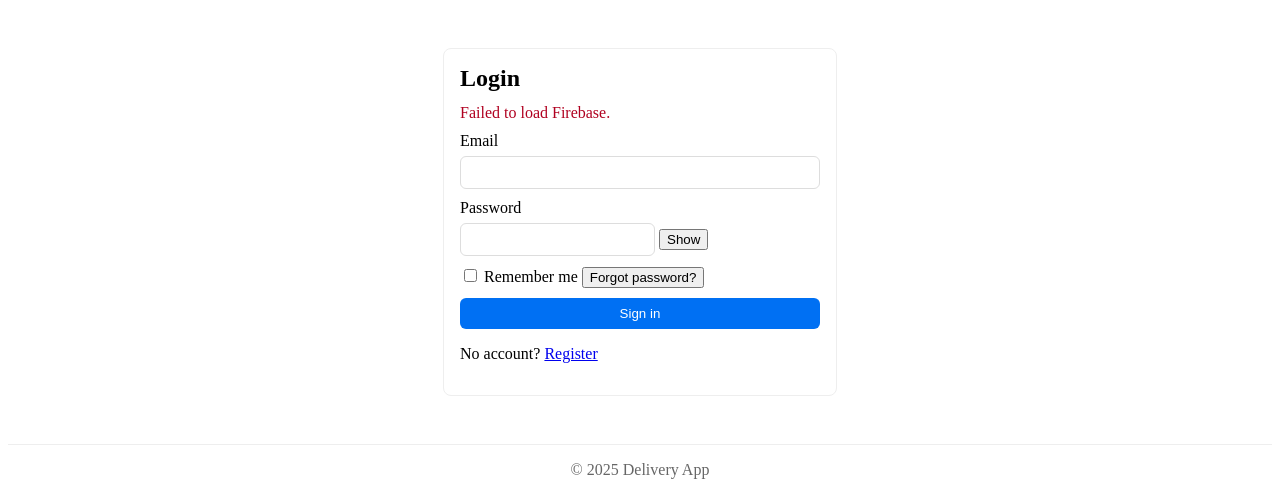
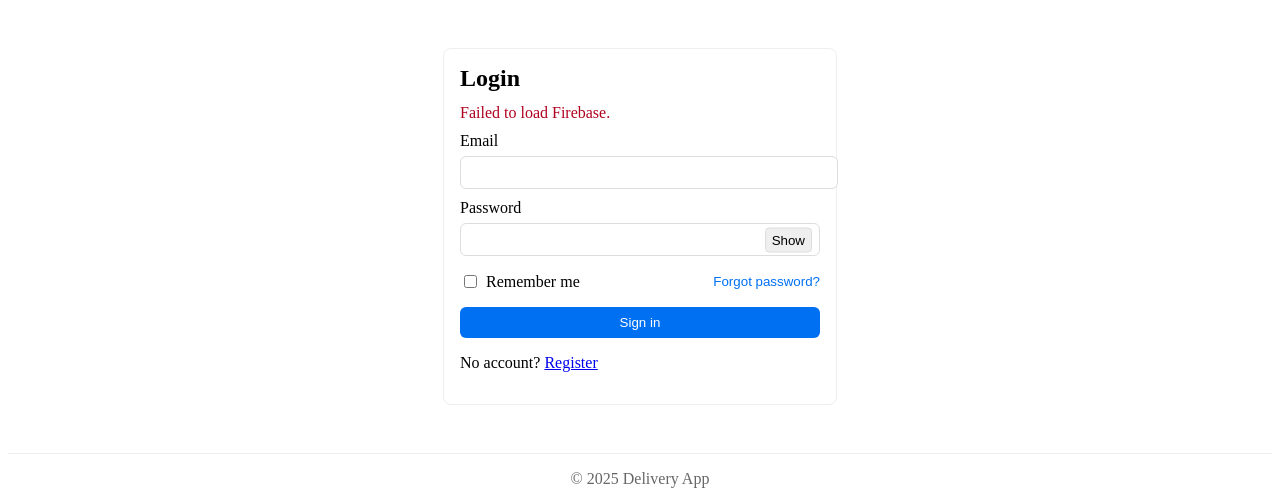
Before and after one commit to ezuu98/delivery-app-fb-V2, a Node server app: page /auth/login in a window 1280 px wide. Shown: the part 63-555 px from the top of the page. Run offline with Node 20, Linux system fonts and the light colour scheme; some libraries are stand-ins or nearby versions.

Commit message:
Add styles/utilities for improved auth UI
cgen-b41e25b2a45d426bbb28ee5bf879bb64

```diff
--- a/public/styles.css
+++ b/public/styles.css
@@ -1,3 +1,7 @@
 .site-header{display:flex;justify-content:space-between;align-items:center;padding:16px;background:#f6f6f6}.site-title{margin:0;font-size:20px}.site-nav a{margin-left:12px;color:#0070f3;text-decoration:none}.site-nav .nav-logout{display:inline;margin-left:12px}.site-nav .nav-logout button{background:#efefef;border:1px solid #ddd;border-radius:4px;padding:6px 10px;cursor:pointer}
 .content{padding:24px}.hero-title{margin:0 0 8px;font-size:24px}.not-found-title{font-size:20px;margin:0 0 8px}.site-footer{padding:16px;text-align:center;color:#666;border-top:1px solid #eee}
-.auth-panel{max-width:360px;margin:24px auto;padding:16px;border:1px solid #eee;border-radius:8px;background:#fff}.auth-title{margin:0 0 12px}.auth-form{display:flex;flex-direction:column;gap:10px}.auth-label{display:flex;flex-direction:column;gap:6px}.auth-input{padding:8px;border:1px solid #ddd;border-radius:6px}.auth-button{background:#0070f3;color:#fff;border:0;border-radius:6px;padding:8px 12px;cursor:pointer}.auth-error{color:#b00020;margin-bottom:10px}
+.auth-panel{max-width:360px;margin:24px auto;padding:16px;border:1px solid #eee;border-radius:8px;background:#fff}.auth-title{margin:0 0 12px}.auth-form{display:flex;flex-direction:column;gap:10px}.auth-label{display:flex;flex-direction:column;gap:6px}.auth-input{padding:8px;border:1px solid #ddd;border-radius:6px;width:100%}.auth-button{background:#0070f3;color:#fff;border:0;border-radius:6px;padding:8px 12px;cursor:pointer}.auth-error{color:#b00020;margin-bottom:10px}
+.hidden{display:none}
+.password-field{position:relative;display:flex;align-items:center}.toggle-password{position:absolute;right:8px;top:50%;transform:translateY(-50%);background:#efefef;border:1px solid #ddd;border-radius:4px;padding:4px 6px;cursor:pointer}
+.auth-actions{display:flex;justify-content:space-between;align-items:center;margin:6px 0}.remember{display:flex;align-items:center;gap:6px}.link-button{background:none;border:0;color:#0070f3;cursor:pointer;padding:0}
+.auth-success{color:#007a1a;margin-bottom:10px}
```
